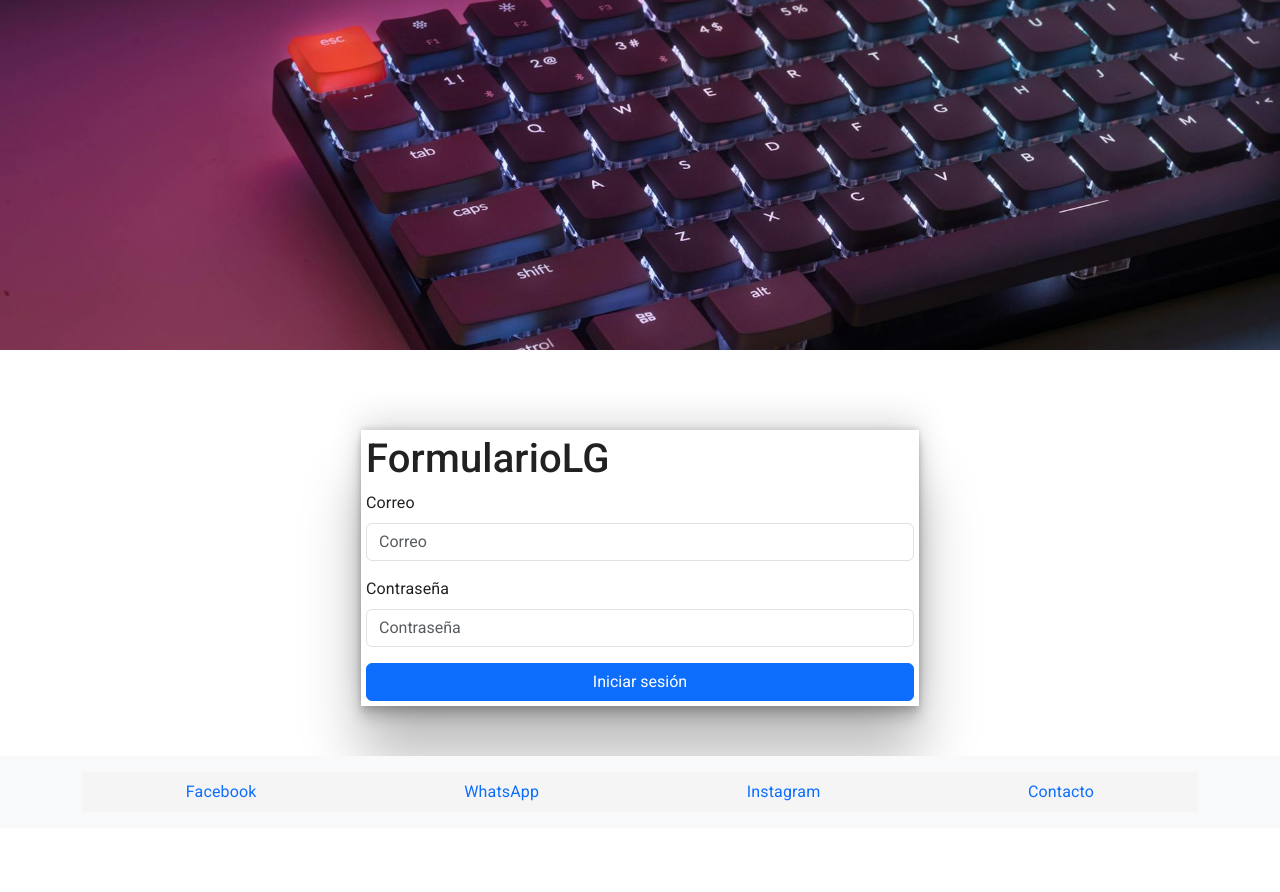
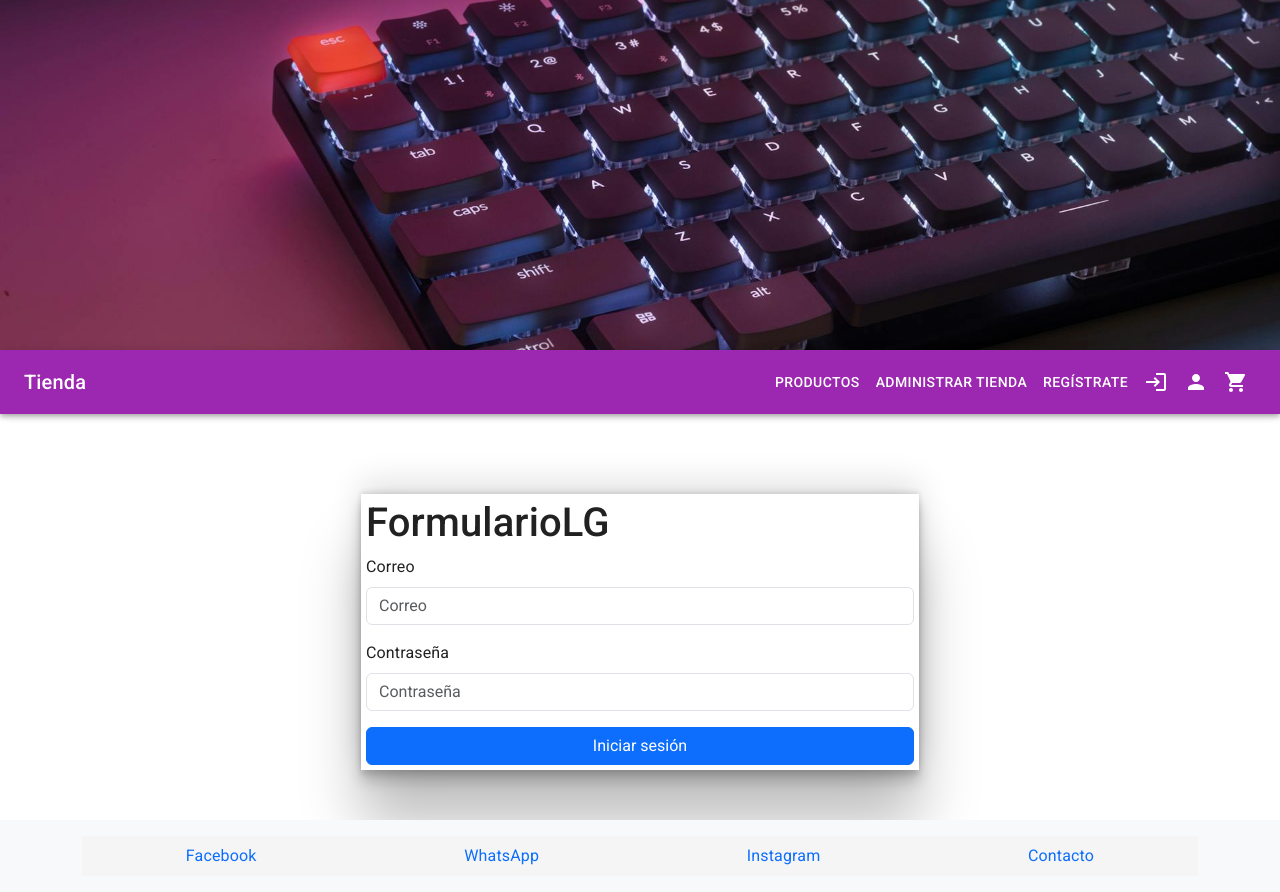
Before and after one commit to mdzp07/Proyecto-Final-FSJS, a React app: page /Login in a window 1280 px wide. Before the commit the page ends 828 px from the top, so only its background shows below. Built offline with nearby package versions, Linux system fonts and the light colour scheme; no server answers; the HTML template or start-up script is replaced by a standard one.

Commit message:
se agrega nav a logeo

```diff
--- a/src/components/Banner.jsx
+++ b/src/components/Banner.jsx
@@ -3,7 +3,10 @@ import { Link } from 'react-router-dom';
 const Banner = () => {
     return (
         <div className="banner">
+            <div className="bannerComandos">
 
+
+            </div>
         </div>
     );
 }
--- a/src/views/Login.jsx
+++ b/src/views/Login.jsx
@@ -2,11 +2,13 @@
 import Banner from "../components/Banner";
 import FormularioLg from "../components/FormularioLg";
 import Footer from "../components/Footer";
+import Nav from "../components/Nav";
 
 const Login = () => {
     return (
         <>
         <Banner />
+        <Nav />
         <FormularioLg />
         <Footer />
         </>
```
